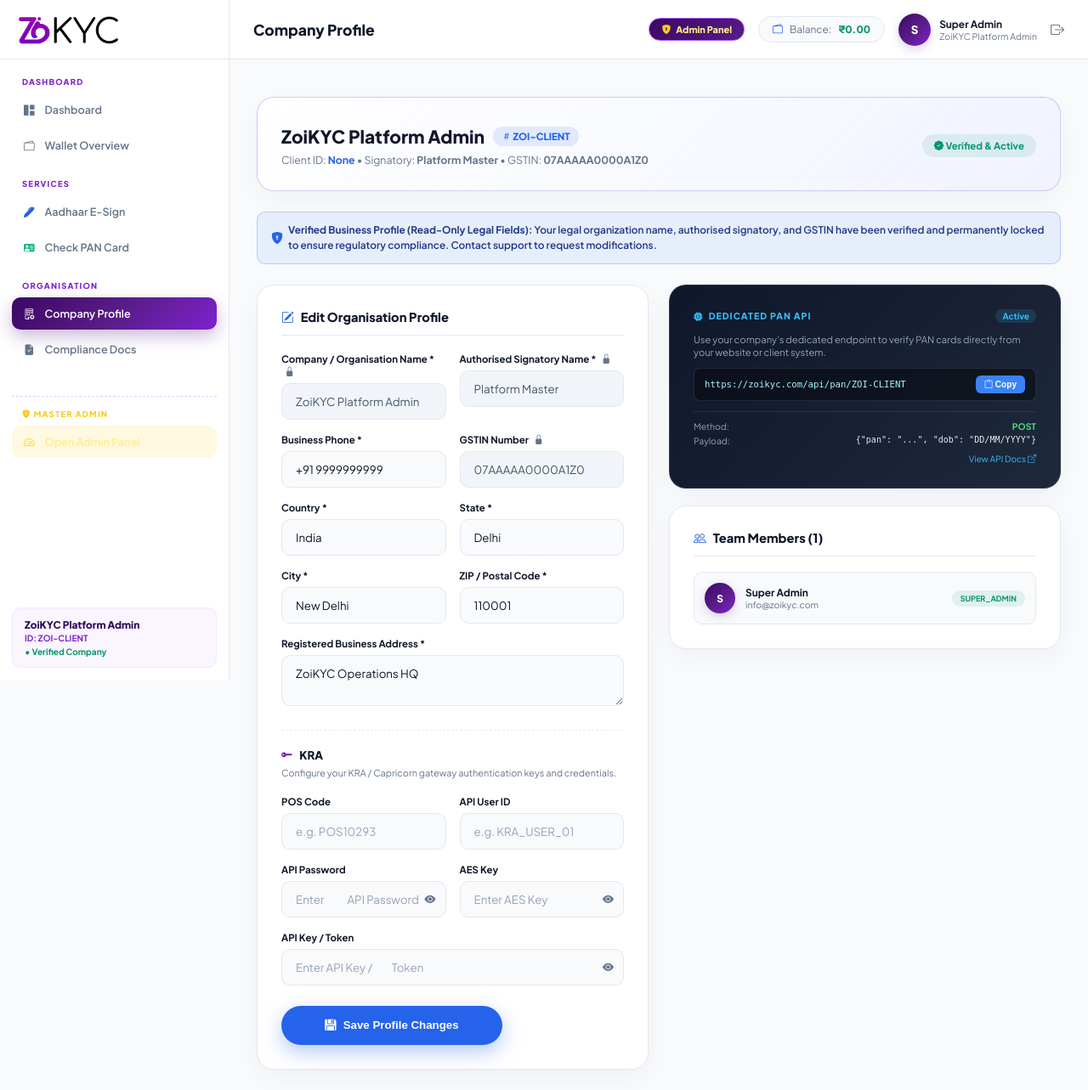
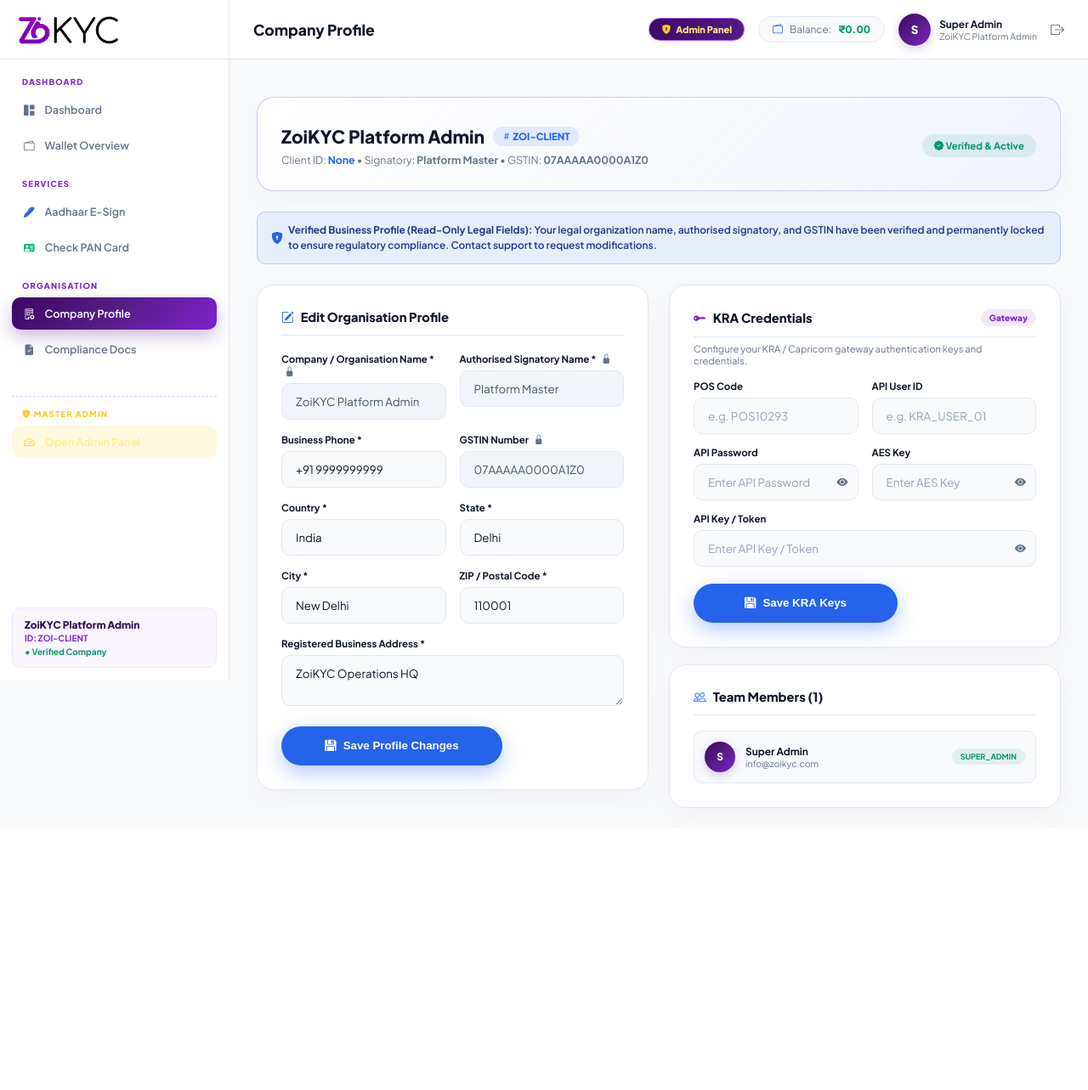
Before and after one commit to vijayvaishnav1011/zoikyc, a Flask app: page /company/profile in a window 1280 px wide. Shown: the whole page at 85% size. After the commit the page ends 957 px from the top, so only its background shows below. Run offline with Flask 3, Linux system fonts and the light colour scheme; a user stored in the database is signed in; some libraries are stand-ins or nearby versions.

Commit message:
feat: move KRA gateway credentials to right side panel and remove Dedicated PAN API from client side

```diff
--- a/app/templates/client/company_profile.html
+++ b/app/templates/client/company_profile.html
@@ -49,6 +49,9 @@
 </div>
 {% endif %}
 
+<form method="POST" action="{{ url_for('company.profile') }}">
+  {{ form.hidden_tag() }}
+
   <div style="display: grid; grid-template-columns: repeat(auto-fit, minmax(320px, 1fr)); gap: 24px; align-items: start;">
     <!-- Edit Profile Form Card -->
     <div class="card" style="margin-bottom: 0;">
@@ -56,9 +59,6 @@
         style="font-size: 1.05rem; font-weight: 800; margin-bottom: 20px; color: var(--text-dark); display: flex; align-items: center; gap: 8px; border-bottom: 1px solid var(--border-input); padding-bottom: 12px;">
         <i class="bi bi-pencil-square" style="color: var(--tiancai-blue);"></i> Edit Organisation Profile
       </h3>
-
-    <form method="POST" action="{{ url_for('company.profile') }}">
-      {{ form.hidden_tag() }}
 
       <!-- Row 1: Company Name & Signatory Name -->
       <div class="ref-form-grid">
@@ -161,20 +161,29 @@
           form.address.errors[0] }}</span>{% endif %}
       </div>
 
-      <!-- Section Divider: Gateway & API Credentials -->
-      <div
-        style="margin-top: 28px; margin-bottom: 20px; padding-top: 20px; border-top: 1px dashed var(--border-input);">
-        <h4
-          style="font-size: 0.95rem; font-weight: 800; color: var(--text-dark); display: flex; align-items: center; gap: 8px; margin-bottom: 6px;">
-          <i class="bi bi-key-fill" style="color: var(--tiancai-purple-light);"></i> KRA
-        </h4>
-        <p style="font-size: 0.78rem; color: var(--text-muted); margin: 0;">
+      <button type="submit" class="btn-tiancai-pill" style="max-width: 260px;">
+        <i class="bi bi-floppy-fill"></i> Save Profile Changes
+      </button>
+    </div>
+
+    <!-- Right Side Column: KRA Credentials & Team Members -->
+    <div>
+      <!-- KRA / Capricorn Gateway Credentials Card -->
+      <div class="card" style="margin-bottom: 20px;">
+        <div style="display: flex; align-items: center; justify-content: space-between; margin-bottom: 6px; border-bottom: 1px solid var(--border-input); padding-bottom: 12px;">
+          <h3 style="font-size: 1.05rem; font-weight: 800; color: var(--text-dark); margin: 0; display: flex; align-items: center; gap: 8px;">
+            <i class="bi bi-key-fill" style="color: var(--tiancai-purple-light);"></i> KRA Credentials
+          </h3>
+          <span class="metric-badge" style="background: rgba(126, 34, 206, 0.1); color: #7e22ce; font-size: 0.72rem; font-weight: 800;">
+            Gateway
+          </span>
+        </div>
+        <p style="font-size: 0.8rem; color: var(--text-muted); margin-bottom: 16px;">
           Configure your KRA / Capricorn gateway authentication keys and credentials.
         </p>
-      </div>
 
-      <!-- Row 6: POS Code & API User ID -->
-      <div class="ref-form-grid">
+        <!-- POS Code & API User ID -->
+        <div class="ref-form-grid" style="margin-bottom: 14px;">
           <div class="ref-form-group">
             <label class="ref-form-label" for="pos_code">POS Code</label>
             {{ form.pos_code(class="ref-form-control", placeholder="e.g. POS10293") }}
@@ -190,13 +199,12 @@
           </div>
         </div>
 
-      <!-- Row 7: API Password & AES Key -->
-      <div class="ref-form-grid">
+        <!-- API Password & AES Key -->
+        <div class="ref-form-grid" style="margin-bottom: 14px;">
           <div class="ref-form-group">
             <label class="ref-form-label" for="api_password">API Password</label>
             <div style="position: relative;">
-            {{ form.api_password(class="ref-form-control", type="password", id="apiPasswordInput", placeholder="Enter
-            API Password") }}
+              {{ form.api_password(class="ref-form-control", type="password", id="apiPasswordInput", placeholder="Enter API Password") }}
               <button type="button" onclick="togglePassVisibility('apiPasswordInput', 'passEyeIcon')"
                 style="position: absolute; right: 12px; top: 50%; transform: translateY(-50%); background: none; border: none; color: #64748b; cursor: pointer; padding: 0;">
                 <i class="bi bi-eye-fill" id="passEyeIcon"></i>
@@ -220,12 +228,11 @@
           </div>
         </div>
 
-      <!-- Row 8: API Key / Secret Token -->
-      <div class="ref-form-group" style="margin-bottom: 24px;">
+        <!-- API Key / Token -->
+        <div class="ref-form-group" style="margin-bottom: 20px;">
           <label class="ref-form-label" for="api_key">API Key / Token</label>
           <div style="position: relative;">
-          {{ form.api_key(class="ref-form-control", type="password", id="apiKeyInput", placeholder="Enter API Key /
-          Token") }}
+            {{ form.api_key(class="ref-form-control", type="password", id="apiKeyInput", placeholder="Enter API Key / Token") }}
             <button type="button" onclick="togglePassVisibility('apiKeyInput', 'apiKeyEyeIcon')"
               style="position: absolute; right: 12px; top: 50%; transform: translateY(-50%); background: none; border: none; color: #64748b; cursor: pointer; padding: 0;">
               <i class="bi bi-eye-fill" id="apiKeyEyeIcon"></i>
@@ -235,60 +242,12 @@
             form.api_key.errors[0] }}</span>{% endif %}
         </div>
 
-      <button type="submit" class="btn-tiancai-pill" style="max-width: 260px;">
-        <i class="bi bi-floppy-fill"></i> Save Profile Changes
-      </button>
-    </form>
-  </div>
-
-  <!-- Team & User Access Panel -->
-  <div>
-    <!-- Dedicated API Endpoint Card -->
-    <div class="card"
-      style="margin-bottom: 20px; background: linear-gradient(135deg, #0f172a 0%, #1e293b 100%); color: #fff; border: 1px solid rgba(255,255,255,0.1);">
-      <div style="display: flex; align-items: center; justify-content: space-between; margin-bottom: 12px;">
-        <span
-          style="font-size: 0.76rem; text-transform: uppercase; font-weight: 800; letter-spacing: 1px; color: #38bdf8; display: flex; align-items: center; gap: 6px;">
-          <i class="bi bi-cpu-fill"></i> Dedicated PAN API
-        </span>
-        <span
-          style="font-size: 0.72rem; background: rgba(56, 189, 248, 0.15); color: #38bdf8; padding: 2px 8px; border-radius: 12px; font-weight: 700;">
-          Active
-        </span>
-      </div>
-
-      <p style="font-size: 0.8rem; color: #94a3b8; margin-bottom: 10px; line-height: 1.4;">
-        Use your company's dedicated endpoint to verify PAN cards directly from your website or client system.
-      </p>
-
-      <div
-        style="background: rgba(0,0,0,0.4); border: 1px solid rgba(255,255,255,0.1); border-radius: 8px; padding: 8px 12px; margin-bottom: 12px; display: flex; align-items: center; justify-content: space-between; gap: 8px;">
-        <code style="font-size: 0.76rem; color: #a5f3fc; word-break: break-all;"
-          id="apiEndpointUrl">https://zoikyc.com/api/pan/{{ company.client_id or 'ZOI-CLIENT' }}</code>
-        <button type="button" onclick="copyApiUrl()" id="btnCopyApi"
-          style="background: #3b82f6; border: none; color: #fff; border-radius: 6px; padding: 5px 10px; font-size: 0.72rem; font-weight: 700; cursor: pointer; white-space: nowrap; transition: 0.2s;">
-          <i class="bi bi-clipboard"></i> Copy
+        <button type="submit" class="btn-tiancai-pill" style="max-width: 240px;">
+          <i class="bi bi-floppy-fill"></i> Save KRA Keys
         </button>
       </div>
 
-      <div style="font-size: 0.74rem; color: #cbd5e1; border-top: 1px solid rgba(255,255,255,0.08); padding-top: 10px;">
-        <div style="display: flex; justify-content: space-between; margin-bottom: 4px;">
-          <span style="color: #94a3b8;">Method:</span>
-          <strong style="color: #4ade80;">POST</strong>
-        </div>
-        <div style="display: flex; justify-content: space-between; margin-bottom: 4px;">
-          <span style="color: #94a3b8;">Payload:</span>
-          <code style="color: #e2e8f0; font-size: 0.72rem;">{"pan": "...", "dob": "DD/MM/YYYY"}</code>
-        </div>
-        <div style="margin-top: 8px; text-align: right;">
-          <a href="/api/pan/{{ company.client_id or 'ZOI-CLIENT' }}" target="_blank"
-            style="color: #38bdf8; text-decoration: none; font-size: 0.72rem;">
-            View API Docs <i class="bi bi-box-arrow-up-right"></i>
-          </a>
-        </div>
-      </div>
-    </div>
-
+      <!-- Team Members Card -->
       <div class="card" style="margin-bottom: 0;">
         <h3
           style="font-size: 1.05rem; font-weight: 800; margin-bottom: 18px; color: var(--text-dark); display: flex; align-items: center; gap: 8px; border-bottom: 1px solid var(--border-input); padding-bottom: 12px;">
@@ -318,6 +277,7 @@
       </div>
     </div>
   </div>
+</form>
 {% endblock %}
 
 {% block extra_js %}
@@ -336,22 +296,5 @@
       icon.classList.add('bi-eye-fill');
     }
   }
-
-  function copyApiUrl() {
-    const codeEl = document.getElementById('apiEndpointUrl');
-    if (!codeEl) return;
-    const url = codeEl.innerText.trim();
-    navigator.clipboard.writeText(url).then(() => {
-      const btn = document.getElementById('btnCopyApi');
-      if (btn) {
-        btn.innerHTML = '<i class="bi bi-check2"></i> Copied!';
-        btn.style.background = '#10b981';
-        setTimeout(() => {
-          btn.innerHTML = '<i class="bi bi-clipboard"></i> Copy';
-          btn.style.background = '#3b82f6';
-        }, 2000);
-      }
-    });
-  }
 </script>
 {% endblock %}
```
Lines whose indentation alone changed are shown as unchanged.
